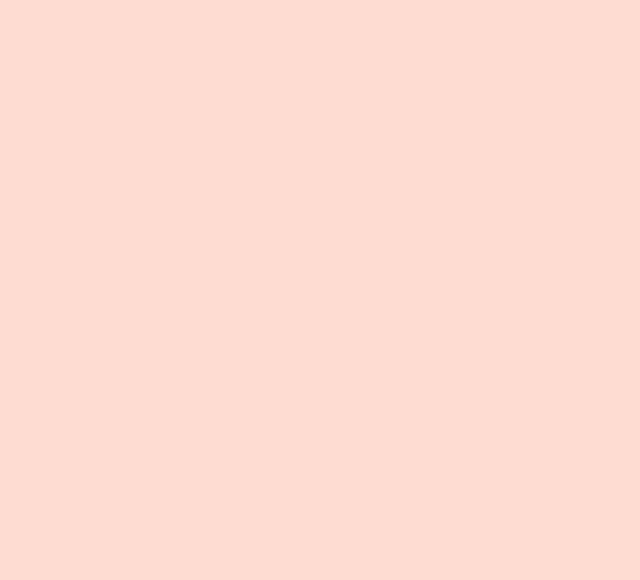
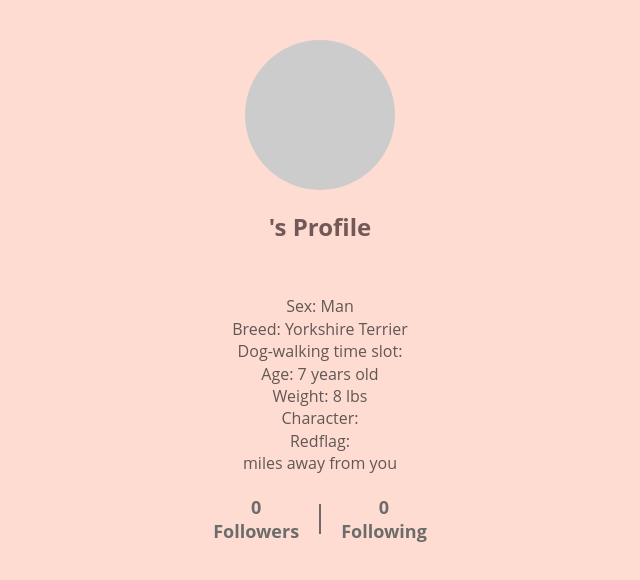
Before and after one commit to Sunzhuofan-Apple/petpals, a React (Create React App) app: page /OtherProfile in a window 1280 px wide. Before the commit this address had no page. Shown: the top 580 px of the page, without its empty margins (320-960 px from the left). Built offline with nearby package versions, Linux system fonts and the light colour scheme.

Commit message:
Addgin Other Profile and  change My profile

```diff
--- a/src/components/App.js
+++ b/src/components/App.js
@@ -9,6 +9,7 @@ import Matching from './Matching';
 import ProfileSignUp from './ProfileSignUp';
 import AddPhoto from './AddPhoto';
 import MyProfile from './MyProfile';
+import OtherProfile from './OtherProfile';
 
 function App() {
     const [petName, setPetName] = useState("");
@@ -31,6 +32,7 @@ function App() {
                     <Route path="/Transition" element={<Transition />} />
                     <Route path="/Matching" element={<Matching />} />
                     <Route path="/MyProfile" element={<MyProfile />} />
+                    <Route path="/OtherProfile" element={<OtherProfile />} />
                 </Routes>
             </div>
         </Router>
--- a/src/components/MyProfile.js
+++ b/src/components/MyProfile.js
@@ -1,7 +1,15 @@
 import React from "react";
 import "../styles/MyProfile.css";
 
-export const MyProfile = () => {
+export const MyProfile = ({ birthDate, followers = 0, following = 0 }) => {
+    const calculateAge = (birthDate) => {
+        const birthYear = new Date(birthDate).getFullYear();
+        const currentYear = 2024;
+        return currentYear - birthYear;
+    };
+
+    const age = calculateAge(birthDate);
+
     return (
         <div className="profile">
             <div className="photo-placeholder" />
@@ -13,7 +21,7 @@ export const MyProfile = () => {
                         Sex: Man<br />
                         Breed: Yorkshire Terrier<br />
                         Dog-walking time slot:<br />
-                        Age: 7 years old<br />
+                        Age: {age} years old<br />
                         Weight: 8 lbs<br />
                         Character:<br />
                         Redflag:
@@ -23,9 +31,9 @@ export const MyProfile = () => {
             <div className="shots-followers">
                 <div className="edit-profile">Edit Profile</div>
                 <div className="divider" />
-                <div className="text-wrapper-3">238<br /><span>Followers</span></div>
+                <div className="text-wrapper-3">{followers}<br /><span>Followers</span></div>
                 <div className="divider" />
-                <div className="text-wrapper-4">101<br /><span>Following</span></div>
+                <div className="text-wrapper-4">{following}<br /><span>Following</span></div>
             </div>
         </div>
     );
--- /dev/null
+++ b/src/components/OtherProfile.js
@@ -0,0 +1,33 @@
+import React from "react";
+import "../styles/OtherProfile.css";
+
+export const OtherProfile = ({ name, petName, followers = 0, following = 0, distance }) => {
+    return (
+        <div className="profile-container">
+            <div className="photo-placeholder" />
+            <div className="profile-title">{name}'s Profile</div>
+            <div className="profile-details">
+                <p className="pet-info">
+                    <span className="pet-name">{petName}<br /></span>
+                    <span className="pet-details">
+                        Sex: Man<br />
+                        Breed: Yorkshire Terrier<br />
+                        Dog-walking time slot:<br />
+                        Age: 7 years old<br />
+                        Weight: 8 lbs<br />
+                        Character:<br />
+                        Redflag:<br />
+                        {distance} miles away from you
+                    </span>
+                </p>
+            </div>
+            <div className="social-stats">
+                <div className="followers">{followers}<br /><span>Followers</span></div>
+                <div className="divider" />
+                <div className="following">{following}<br /><span>Following</span></div>
+            </div>
+        </div>
+    );
+};
+
+export default OtherProfile;
--- /dev/null
+++ b/src/styles/OtherProfile.css
@@ -0,0 +1,63 @@
+.profile-container {
+    width: 100%;
+    max-width: 800px;
+    margin: 0 auto;
+    background: #FEDCD2;
+    padding: 20px;
+    text-align: center;
+    border-radius: 10px;
+}
+
+.photo-placeholder {
+    width: 150px;
+    height: 150px;
+    background-color: #ccc;
+    border-radius: 50%;
+    margin: 20px auto;
+}
+
+.social-stats {
+    display: flex;
+    justify-content: center;
+    align-items: center;
+    margin-top: 20px;
+}
+
+.followers, .following {
+    margin: 0 10px;
+    font-size: 18px;
+    color: #6C6C6C;
+    text-align: center;
+    cursor: pointer;
+    font-weight: bold;
+}
+
+.divider {
+    width: 2px;
+    height: 30px;
+    background: #6C6C6C;
+}
+
+.profile-details {
+    margin-top: 20px;
+}
+
+.pet-info {
+    font-size: 16px;
+    color: #201F1F;
+}
+
+.profile-title {
+    font-size: 24px;
+    font-weight: bold;
+    margin-top: 20px;
+}
+
+@media (max-width: 600px) {
+    .social-stats {
+        flex-direction: column;
+    }
+    .divider {
+        display: none;
+    }
+}
```
